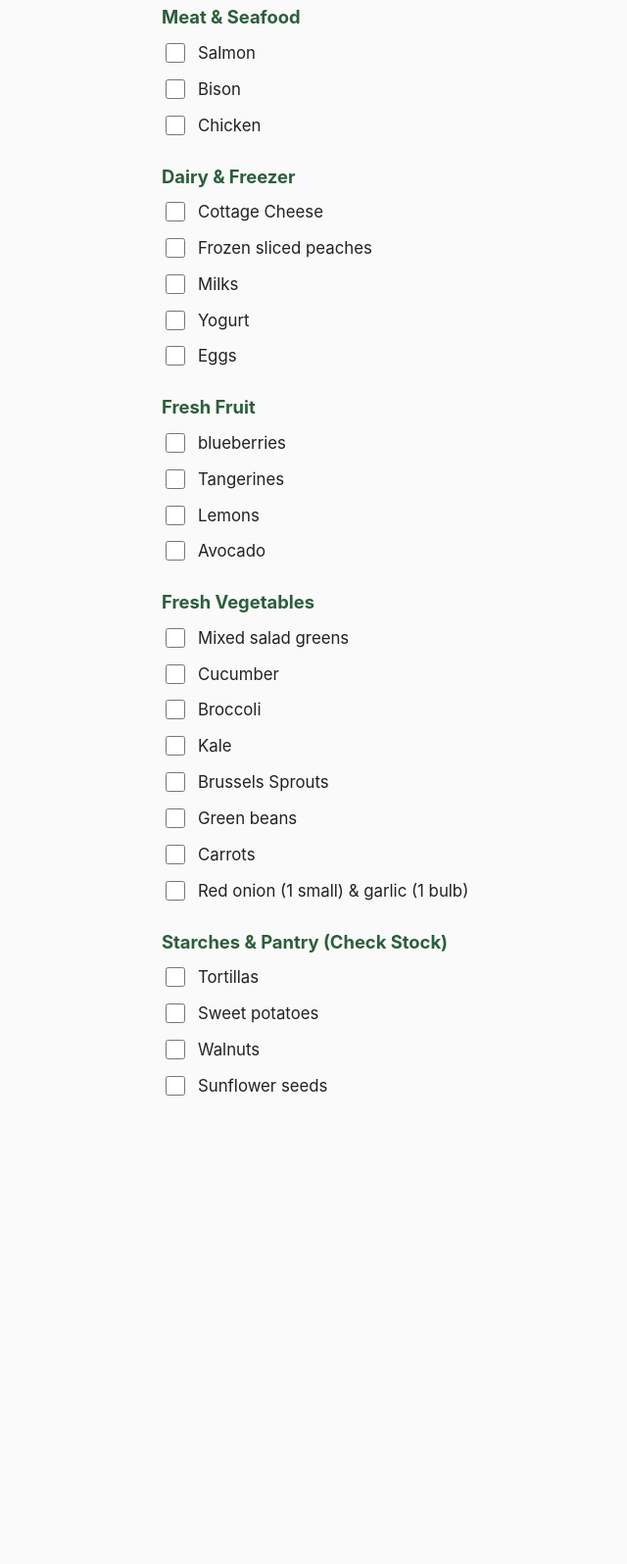
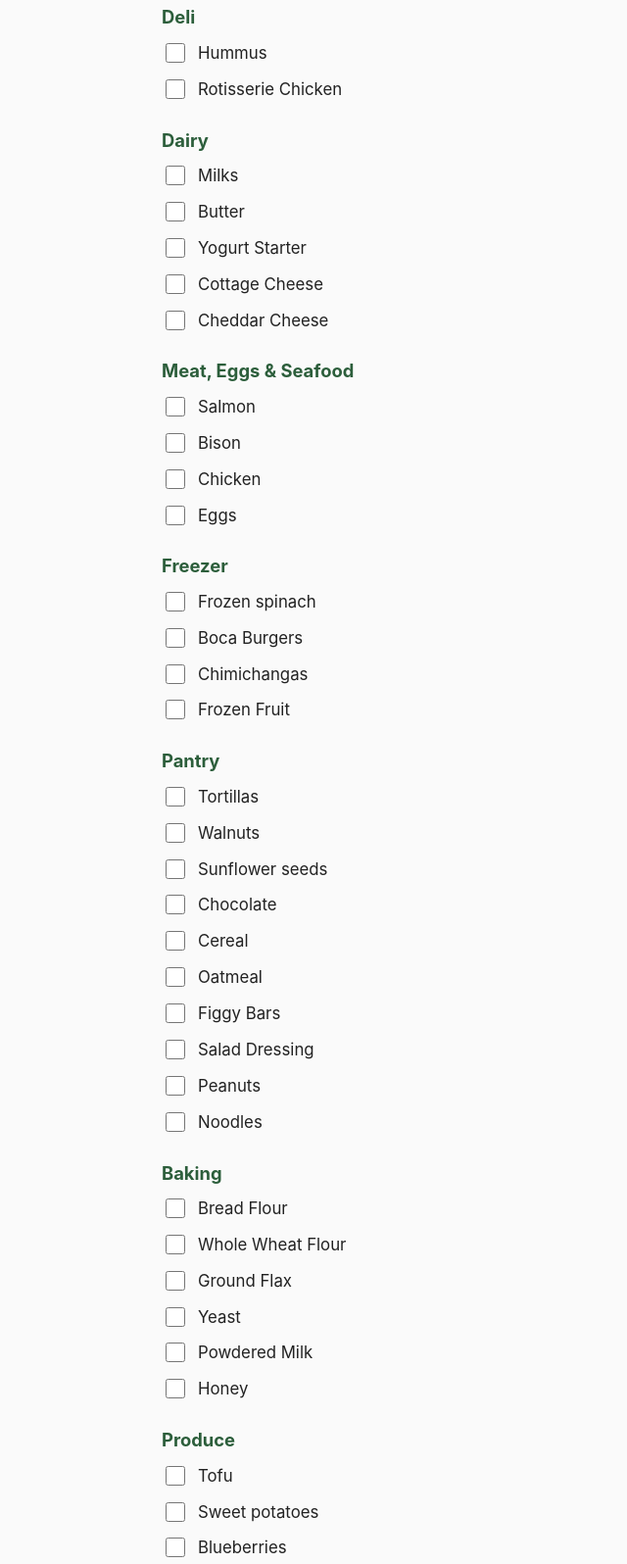
Before and after one commit to real-numbers/My-Recipes, a plain HTML site: page groceries.html in a window 1280 px wide. Shown: the part 181-1777 px from the top of the page at 98% size, without its empty margins (175-815 px from the left). Before the commit the page ends 1333 px from the top, so only its background shows below. Drawn offline with Linux system fonts and the light colour scheme.

Commit message:
Update groceries.html

```diff
--- a/groceries.html
+++ b/groceries.html
@@ -52,52 +52,82 @@
 </head>
 <body>
 
-  <h1>3-Day Grocery List</h1>
+  <h1>Grocery List</h1>
 
-  <h2>Meat &amp; Seafood</h2>
+  <h2>Deli</h2>
+  <ul>
+	<li><label><input type="checkbox"><span>Hummus</span></label></li>
+    <li><label><input type="checkbox"><span>Rotisserie Chicken</span></label></li>
+  </ul>
+
+  <h2>Dairy</h2>
+  <ul>
+	<li><label><input type="checkbox"><span>Milks</span></label></li>
+    <li><label><input type="checkbox"><span>Butter</span></label></li>
+  	<li><label><input type="checkbox"><span>Yogurt Starter</span></label></li>
+	<li><label><input type="checkbox"><span>Cottage Cheese</span></label></li>
+	<li><label><input type="checkbox"><span>Cheddar Cheese</span></label></li>
+  </ul>
+
+ <h2>Meat, Eggs &amp; Seafood</h2>
   <ul>
     <li><label><input type="checkbox"><span>Salmon</span></label></li>
     <li><label><input type="checkbox"><span>Bison</span></label></li>
     <li><label><input type="checkbox"><span>Chicken</span></label></li>
-  </ul>
-
-  <h2>Dairy &amp; Freezer</h2>
-  <ul>
-    <li><label><input type="checkbox"><span>Cottage Cheese</span></label></li>
-    <li><label><input type="checkbox"><span>Frozen sliced peaches</span></label></li>
-	<li><label><input type="checkbox"><span>Milks</span></label></li>
-	<li><label><input type="checkbox"><span>Yogurt</span></label></li>
 	<li><label><input type="checkbox"><span>Eggs</span></label></li>
   </ul>
 
-  <h2>Fresh Fruit</h2>
+<h2>Freezer</h2>
   <ul>
-    <li><label><input type="checkbox"><span>blueberries</span></label></li>
+    <li><label><input type="checkbox"><span>Frozen spinach</span></label></li>
+	<li><label><input type="checkbox"><span>Boca Burgers</span></label></li>
+	<li><label><input type="checkbox"><span>Chimichangas</span></label></li>
+	<li><label><input type="checkbox"><span>Frozen Fruit</span></label></li>
+  </ul>
+
+  <h2>Pantry</h2>
+  <ul>
+    <li><label><input type="checkbox"><span>Tortillas</span></label></li>
+    <li><label><input type="checkbox"><span>Walnuts</span></label></li>
+	<li><label><input type="checkbox"><span>Sunflower seeds</span></label></li>
+	<li><label><input type="checkbox"><span>Chocolate</span></label></li>
+	<li><label><input type="checkbox"><span>Cereal</span></label></li>
+	<li><label><input type="checkbox"><span>Oatmeal</span></label></li>
+    <li><label><input type="checkbox"><span>Figgy Bars</span></label></li>
+	<li><label><input type="checkbox"><span>Salad Dressing</span></label></li>
+	<li><label><input type="checkbox"><span>Peanuts</span></label></li>
+	<li><label><input type="checkbox"><span>Noodles</span></label></li>
+   </span></label></li>
+  </ul>
+
+<h2>Baking</h2>
+  <ul>
+	<li><label><input type="checkbox"><span>Bread Flour</span></label></li>
+    <li><label><input type="checkbox"><span>Whole Wheat Flour</span></label></li>
+    <li><label><input type="checkbox"><span>Ground Flax</span></label></li>
+    <li><label><input type="checkbox"><span>Yeast</span></label></li>
+	<li><label><input type="checkbox"><span>Powdered Milk</span></label></li>
+  	<li><label><input type="checkbox"><span>Honey</span></label></li>
+  </ul>
+
+  <h2>Produce</h2>
+  <ul>
+	<li><label><input type="checkbox"><span>Tofu</span></label></li>
+	<li><label><input type="checkbox"><span>Sweet potatoes</span></label></li>
+    <li><label><input type="checkbox"><span>Blueberries</span></label></li>
     <li><label><input type="checkbox"><span>Tangerines</span></label></li>
     <li><label><input type="checkbox"><span>Lemons</span></label></li>
 	<li><label><input type="checkbox"><span>Avocado</span></label></li>
-  </ul>
-
-  <h2>Fresh Vegetables</h2>
-  <ul>
-    <li><label><input type="checkbox"><span>Mixed salad greens</span></label></li>
+    <li><label><input type="checkbox"><span>Cabbage</span></label></li>
     <li><label><input type="checkbox"><span>Cucumber</span></label></li>
     <li><label><input type="checkbox"><span>Broccoli</span></label></li>
 	<li><label><input type="checkbox"><span>Kale</span></label></li>
     <li><label><input type="checkbox"><span>Brussels Sprouts</span></label></li>
     <li><label><input type="checkbox"><span>Green beans</span></label></li>
     <li><label><input type="checkbox"><span>Carrots</span></label></li>
-    <li><label><input type="checkbox"><span>Red onion (1 small) &amp; garlic (1 bulb)</span></label></li>
+    <li><label><input type="checkbox"><span>Onions/Garlic/Herbs</span></label></li>
   </ul>
 
-  <h2>Starches &amp; Pantry (Check Stock)</h2>
-  <ul>
-    <li><label><input type="checkbox"><span>Tortillas</span></label></li>
-	<li><label><input type="checkbox"><span>Sweet potatoes</span></label></li>
-    <li><label><input type="checkbox"><span>Walnuts</span></label></li>
-	<li><label><input type="checkbox"><span>Sunflower seeds</span></label></li>
-   </span></label></li>
-  </ul>
 <div style="position: sticky; top: 0; background: #fafafa; padding: 10px 0; border-bottom: 1px solid #ddd; margin-bottom: 15px; display: flex; gap: 10px;">
   <button id="filterBtn" style="padding: 8px 14px; font-size: 0.95rem; border-radius: 6px; border: 1px solid #2c5e3b; background: #2c5e3b; color: white; cursor: pointer;">
     Store Mode: Show Checked Only
```
